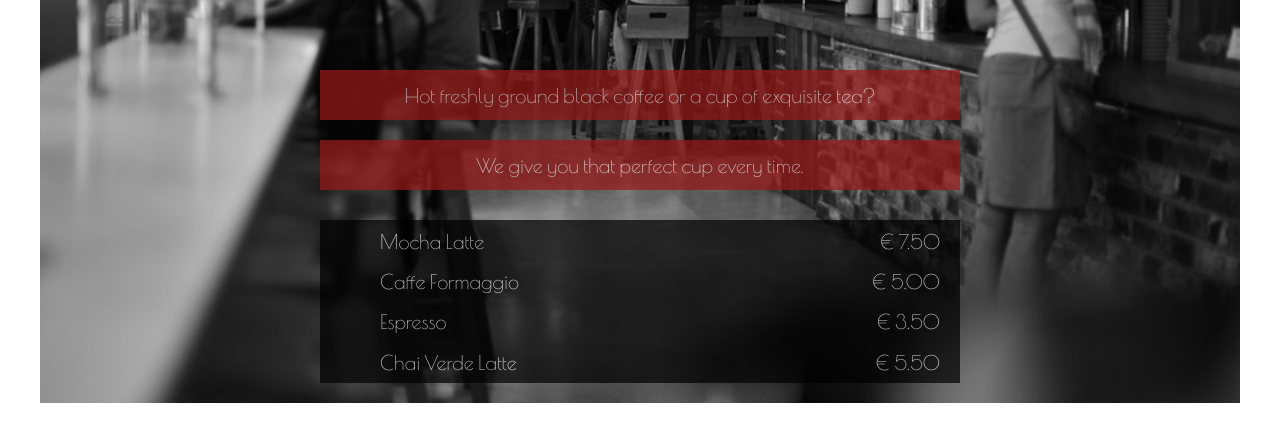
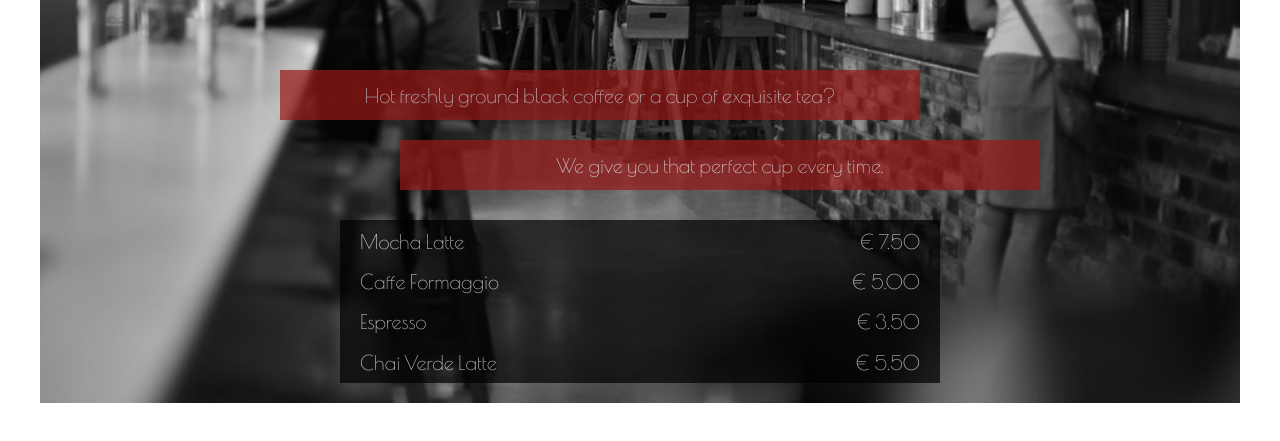
Before and after one commit to kw222mi/caffeRetro, a plain HTML site: page index.html in a window 1280 px wide. Shown: the part 317-758 px from the top of the page. Drawn offline with nearby package versions, Linux system fonts and the light colour scheme; a script that the page names is missing; a web font is replaced by a local one.

Commit message:
fix red text position

```diff
--- a/index.html
+++ b/index.html
@@ -30,8 +30,8 @@
             <p class="page-headline">HOT</p>
 
             <div class="hot-text-container">
-            <p class="hot-text">Hot freshly ground black coffee or a cup of exquisite tea?</p>
-            <p class="hot-text" >We give you that perfect cup every time.</p>
+            <p class="hot-text" id="hot-first">Hot freshly ground black coffee or a cup of exquisite tea?</p>
+            <p class="hot-text" id="hot-second">We give you that perfect cup every time.</p>
             <ul class="hot-price">
                 <li class="price-item"><p>Mocha Latte</p> <p>€ 7.50</p></li>
                 <li class="price-item"><p>Caffe Formaggio</p> <p>€ 5.00</p></li>
--- a/style.css
+++ b/style.css
@@ -62,6 +62,7 @@ main {
     display: flex;
     flex-direction: column;
 
+
 }
 
 .hot-text {
@@ -74,26 +75,34 @@ main {
     color: white;
     padding-left: 20px;
     padding-right: 20px;
-    margin: 10px auto;
+
     width: 50%;
     justify-content: center;
     align-items: center;
-
 }
 
+#hot-first {
+    margin: 10px 20%;
+}
+
+#hot-second {
+    margin: 10px 30%;
+}
 
 .hot-price {
+    display: flex;
     background-color: black;
     opacity: 70%;
     color: white;
     font-family: 'Poiret One', sans-serif;
     font-size: 20px;
-    display:flex;
     flex-direction: column;
     padding-top: 2px;
     padding-bottom: 0;
     width: 50%;
     align-self: center;
+    list-style: none;
+    padding-inline-start: 0;
 
 }
 .price-item {
```
